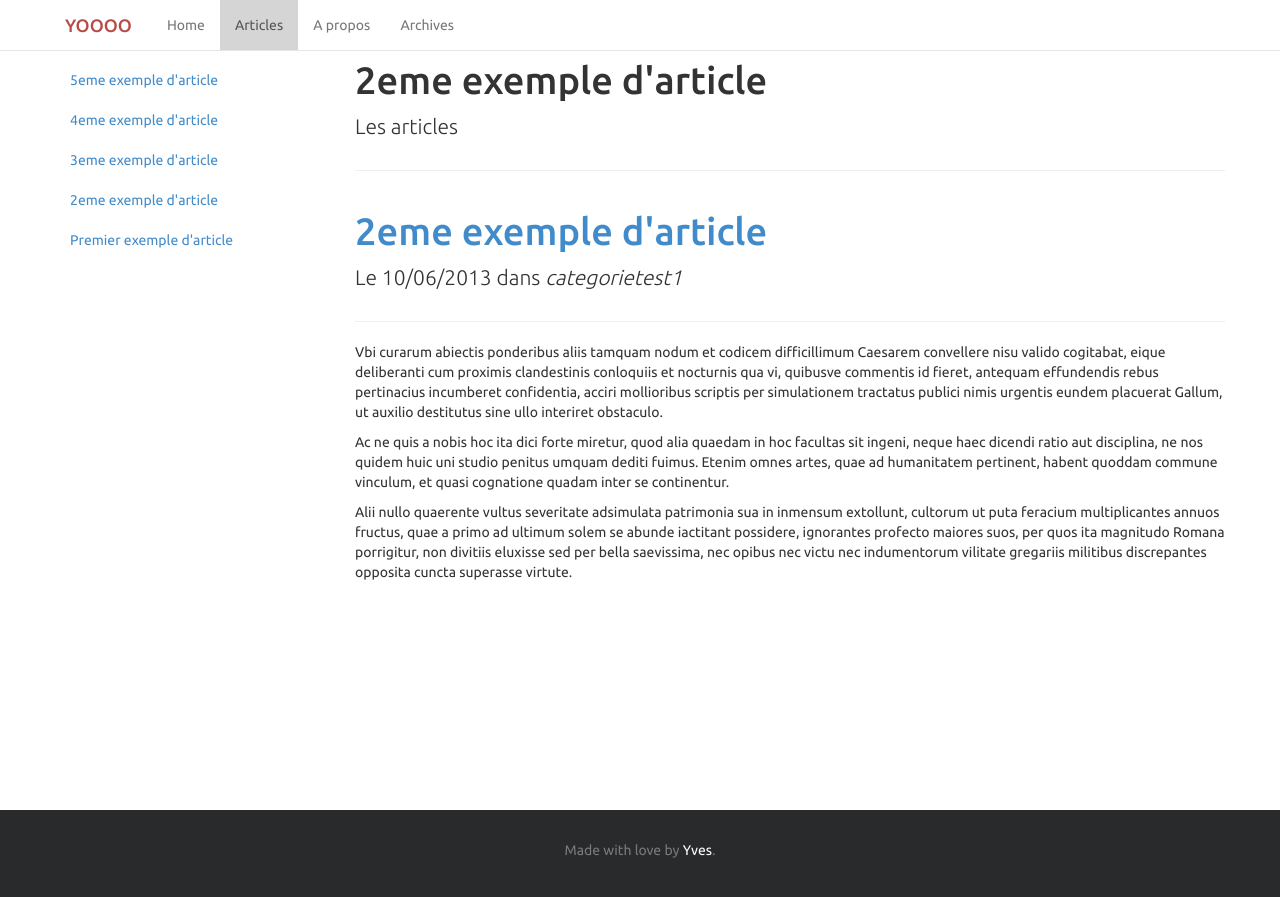
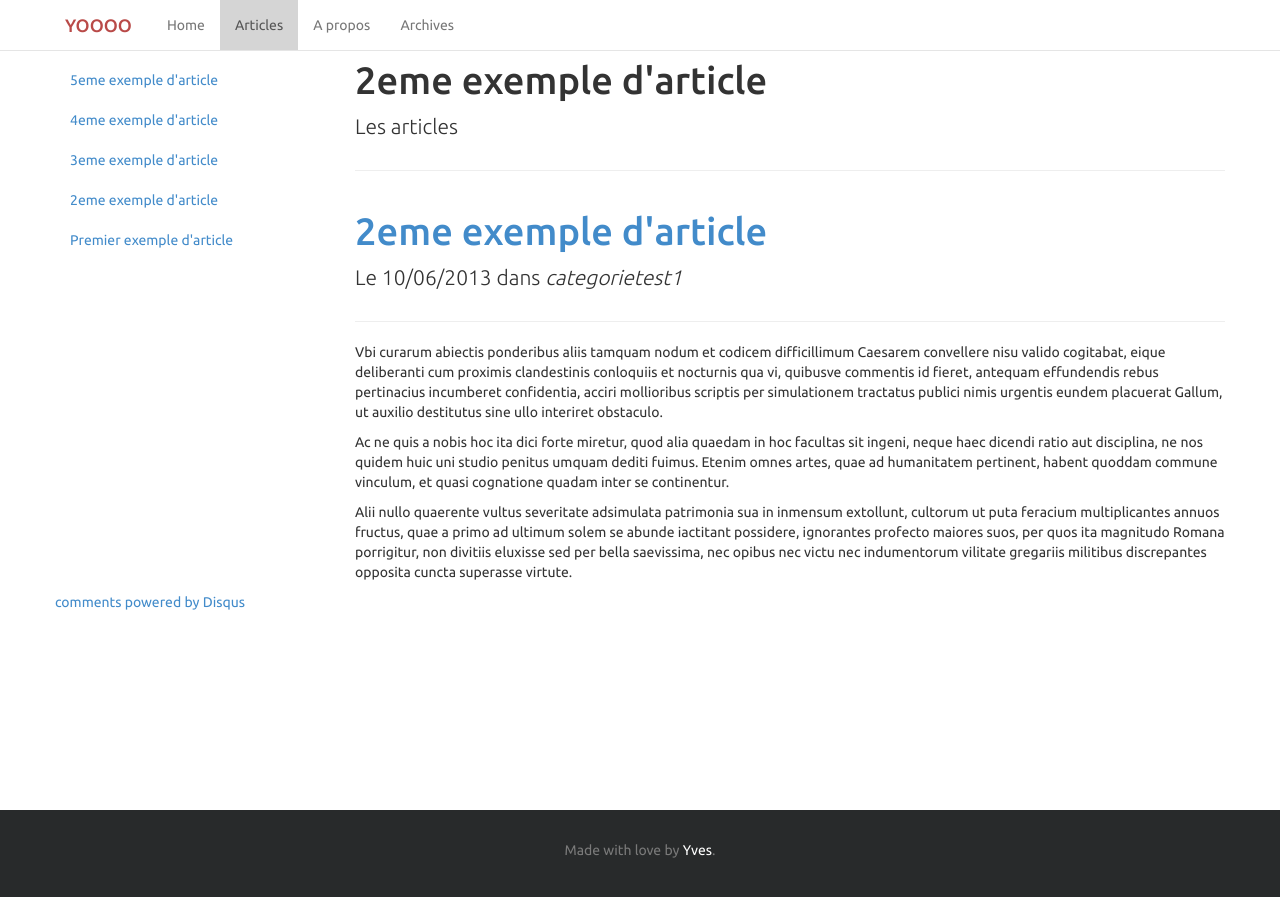
Before and after one commit to link-webcreations/juetpy, a Jekyll site: the page built from _posts/2013-06-10-cat1-tag2.html, in a window 1280 px wide and 900 px high, scrolled down 30 px. Shown: the top 897 px of the window. Built offline with Jekyll 4.4.1, drawn with Linux system fonts in a browser that asks for light colours; Markdown is read by kramdown in place of the engine named in the settings; comment, search, counter and statistics services are not loaded; some of the changed lines change nothing that is shown.

Commit message:
try the official disqus script

```diff
--- a/_config.yml
+++ b/_config.yml
@@ -21,7 +21,6 @@
 #   3rd Party Settings    #
 # ----------------------- #
 
-disqus_short_name:            juetpy
-disqus_show_comment_count:    false
+disqus_shortname: juetpy
 
 google_analytics_tracking_id: UA-XXXXX-X
--- a/_includes/disqus.html
+++ b/_includes/disqus.html
@@ -1,23 +1,16 @@
-{% comment %} Load script if disquss comments are enabled and `page.comments` is either empty (index) or set to true {% endcomment %}
-{% if site.disqus_short_name and post.comments != false %}
-<!-- Disqus
-================================================== -->
+{% if page.comments %}
+<div id="disqus_thread"></div>
 <script type="text/javascript">
-      var disqus_shortname = '{{ site.disqus_short_name }}';
-      {% if post.comments == true %}
-        {% comment %} `page.comments` can be only be set to true on pages/posts, so we embed the comments here. {% endcomment %}
-        // var disqus_developer = 1;
-        var disqus_identifier = '{{ site.url }}{{ post.url }}';
-        var disqus_url = '{{ site.url }}{{ post.url }}';
-        var disqus_script = 'embed.js';
-      {% else %}
-        {% comment %} As `page.comments` is empty, we must be on the index page. {% endcomment %}
-        var disqus_script = 'count.js';
-      {% endif %}
-    (function () {
-      var dsq = document.createElement('script'); dsq.type = 'text/javascript'; dsq.async = true;
-      dsq.src = 'http://' + disqus_shortname + '.disqus.com/' + disqus_script;
-      (document.getElementsByTagName('head')[0] || document.getElementsByTagName('body')[0]).appendChild(dsq);
-    }());
+/* * * CONFIGURATION VARIABLES: EDIT BEFORE PASTING INTO YOUR WEBPAGE * * */
+var disqus_shortname = '{{ site.disqus_short_name }}'; // required: replace example with your forum shortname
+
+/* * * DON'T EDIT BELOW THIS LINE * * */
+(function() {
+  var dsq = document.createElement('script'); dsq.type = 'text/javascript'; dsq.async = true;
+  dsq.src = '//' + disqus_shortname + '.disqus.com/embed.js';
+  (document.getElementsByTagName('head')[0] || document.getElementsByTagName('body')[0]).appendChild(dsq);
+})();
 </script>
+<noscript>Please enable JavaScript to view the <a href="http://disqus.com/?ref_noscript">comments powered by Disqus.</a></noscript>
+<a href="http://disqus.com" class="dsq-brlink">comments powered by <span class="logo-disqus">Disqus</span></a>
 {% endif %}
```
